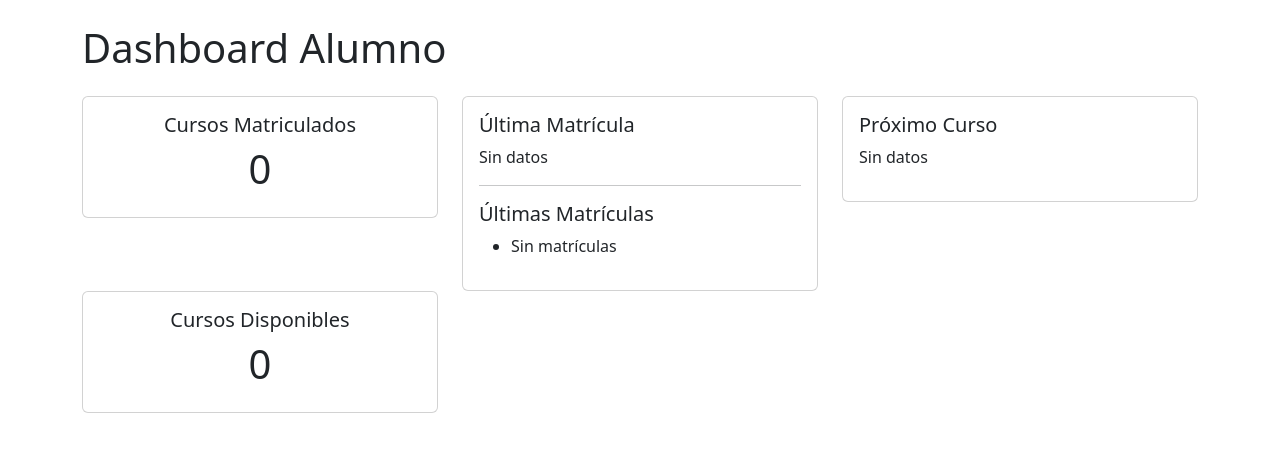
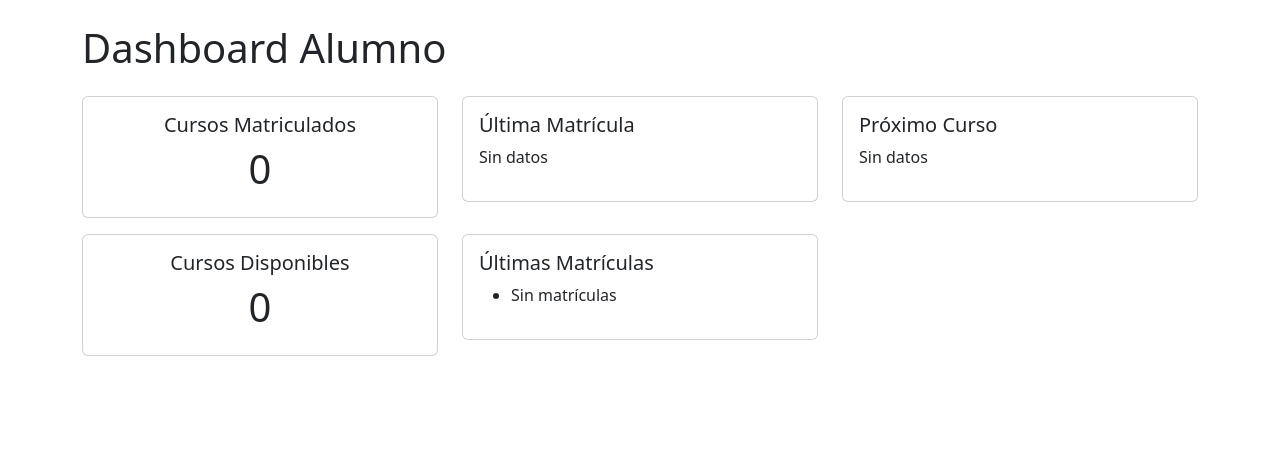
Before and after one commit to DannoEery/gestion_formacion, a Django app: page /matriculas/dashboard/ in a window 1280 px wide. Shown: the part 56-508 px from the top of the page. Run offline with Django 5.2, Linux system fonts and the light colour scheme; the visitor is signed in with stand-in values (Sample User, id 1); data comes from the database, SQL or seed files in the repository; data that the repository does not hold is empty; parts of the project's set-up code (start-up, migrations or seed data) failed here and were passed over; some libraries are stand-ins or nearby versions.

Commit message:
Añadido

```diff
--- a/templates/matriculas/dashboard.html
+++ b/templates/matriculas/dashboard.html
@@ -13,7 +13,6 @@ Dashboard
                 <h5>
                     Cursos Matriculados
                 </h5>
-                {# Variable enviada desde views.py #}
                 <h1>
                     {{ total_matriculas }}
                 </h1>
@@ -26,30 +25,15 @@ Dashboard
                 <h5>
                     Última Matrícula
                 </h5>
-                <p>
-                    {% if ultima_matricula %}
-
+                {% if ultima_matricula %}
+                    <p>
                         {{ ultima_matricula.curso.nombre }}
-                    {% else %}
+                    </p>
+                {% else %}
+                    <p>
                         Sin datos
-                    {% endif %}
-                </p>
-                <hr>
-                <h5>
-                    Últimas Matrículas
-                </h5>
-                <ul>
-                    {% for matricula in ultimas_matriculas %}
-
-                        <li>
-                            {{ matricula.curso.nombre }}
-                        </li>
-                    {% empty %}
-                        <li>
-                            Sin matrículas
-                        </li>
-                    {% endfor %}
-                </ul>
+                    </p>
+                {% endif %}
             </div>
         </div>
     </div>
@@ -59,16 +43,20 @@ Dashboard
                 <h5>
                     Próximo Curso
                 </h5>
-                <p>
-                    {% if proximo_curso %}
+                {% if proximo_curso %}
+                    <p>
                         {{ proximo_curso.nombre }}
-                    {% else %}
+                    </p>
+                {% else %}
+                    <p>
                         Sin datos
-                    {% endif %}
-                </p>
+                    </p>
+                {% endif %}
             </div>
         </div>
     </div>
+</div>
+<div class="row mt-3">
     <div class="col-md-4">
         <div class="card text-center">
             <div class="card-body">
@@ -81,5 +69,26 @@ Dashboard
             </div>
         </div>
     </div>
+    {# Últimas matrículas a la derecha #}
+    <div class="col-md-4">
+        <div class="card">
+            <div class="card-body">
+                <h5>
+                    Últimas Matrículas
+                </h5>
+                <ul>
+                {% for matricula in ultimas_matriculas %}
+                    <li>
+                        {{ matricula.curso.nombre }}
+                    </li>
+                {% empty %}
+                    <li>
+                        Sin matrículas
+                    </li>
+                {% endfor %}
+                </ul>
+            </div>
+        </div>
+    </div>
 </div>
 {% endblock %}
```
